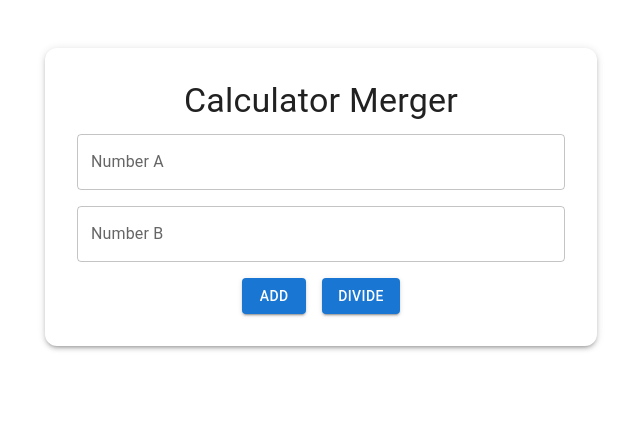
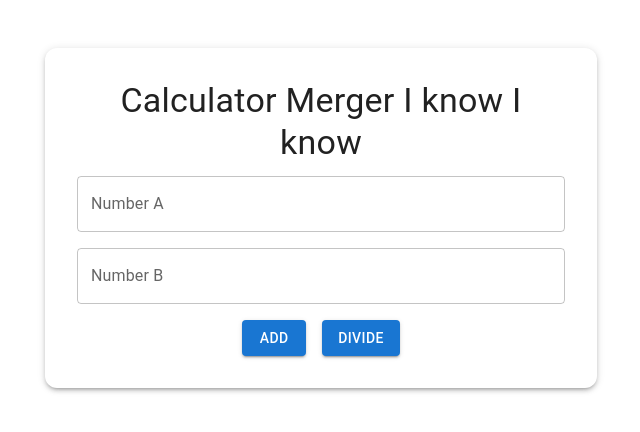
Before and after one commit to gil392/Playground, a React (Vite) app in the folder bigProject/apps/client/: page / in a window 1280 px wide. Shown: the top 432 px of the page, without its empty margins (319-959 px from the left). Built offline with nearby package versions, Linux system fonts and the light colour scheme.

Commit message:
commit in merged branch

```diff
--- a/bigProject/apps/client/src/App.tsx
+++ b/bigProject/apps/client/src/App.tsx
@@ -37,7 +37,7 @@ function App() {
     <Container maxWidth="sm">
       <Paper elevation={3} sx={{ p: 4, mt: 6, borderRadius: 3 }}>
         <Typography variant="h4" align="center" gutterBottom>
-          Calculator Merger
+          Calculator Merger I know I know
         </Typography>
         <Stack spacing={2}>
           <TextField
```
